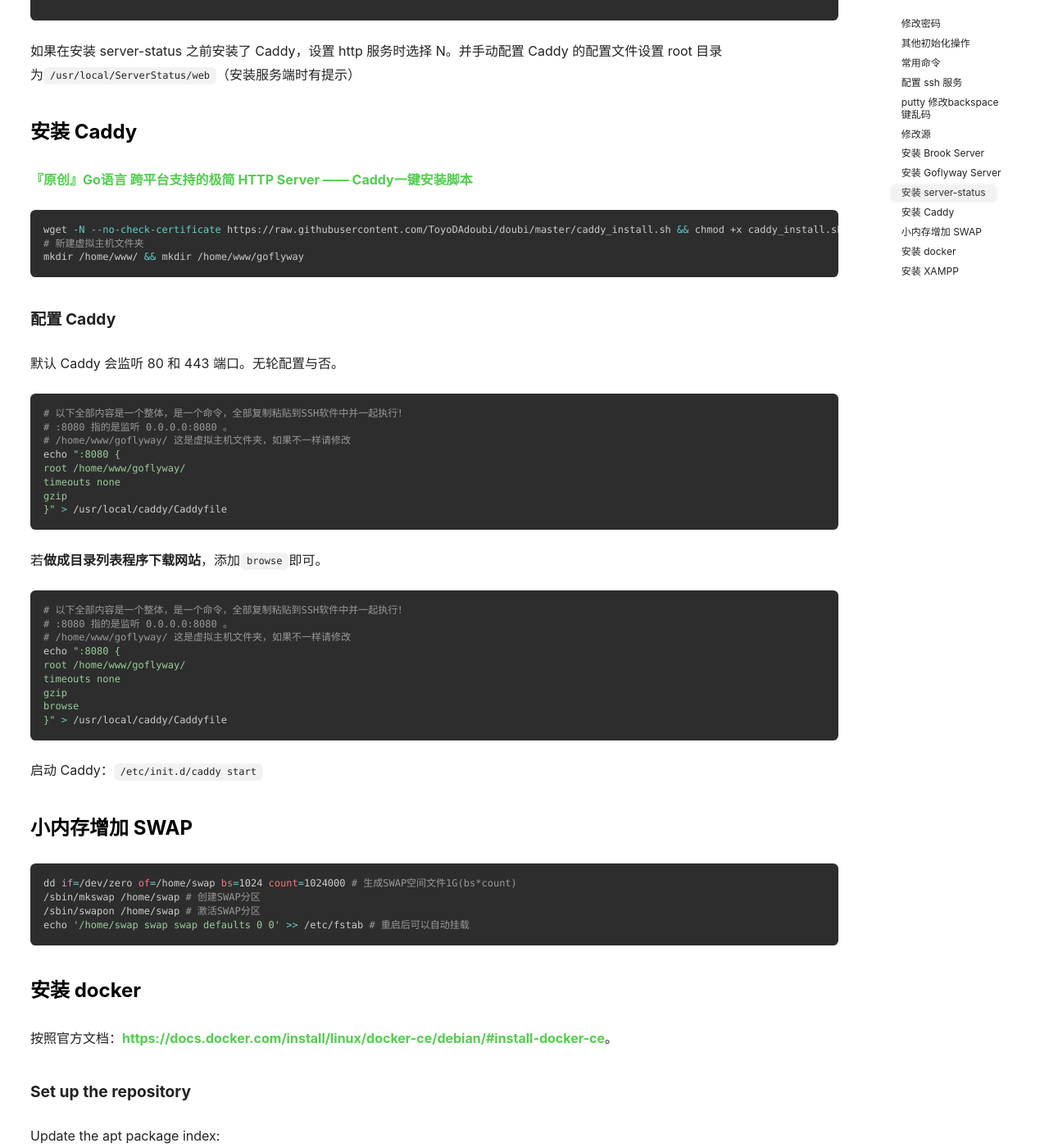
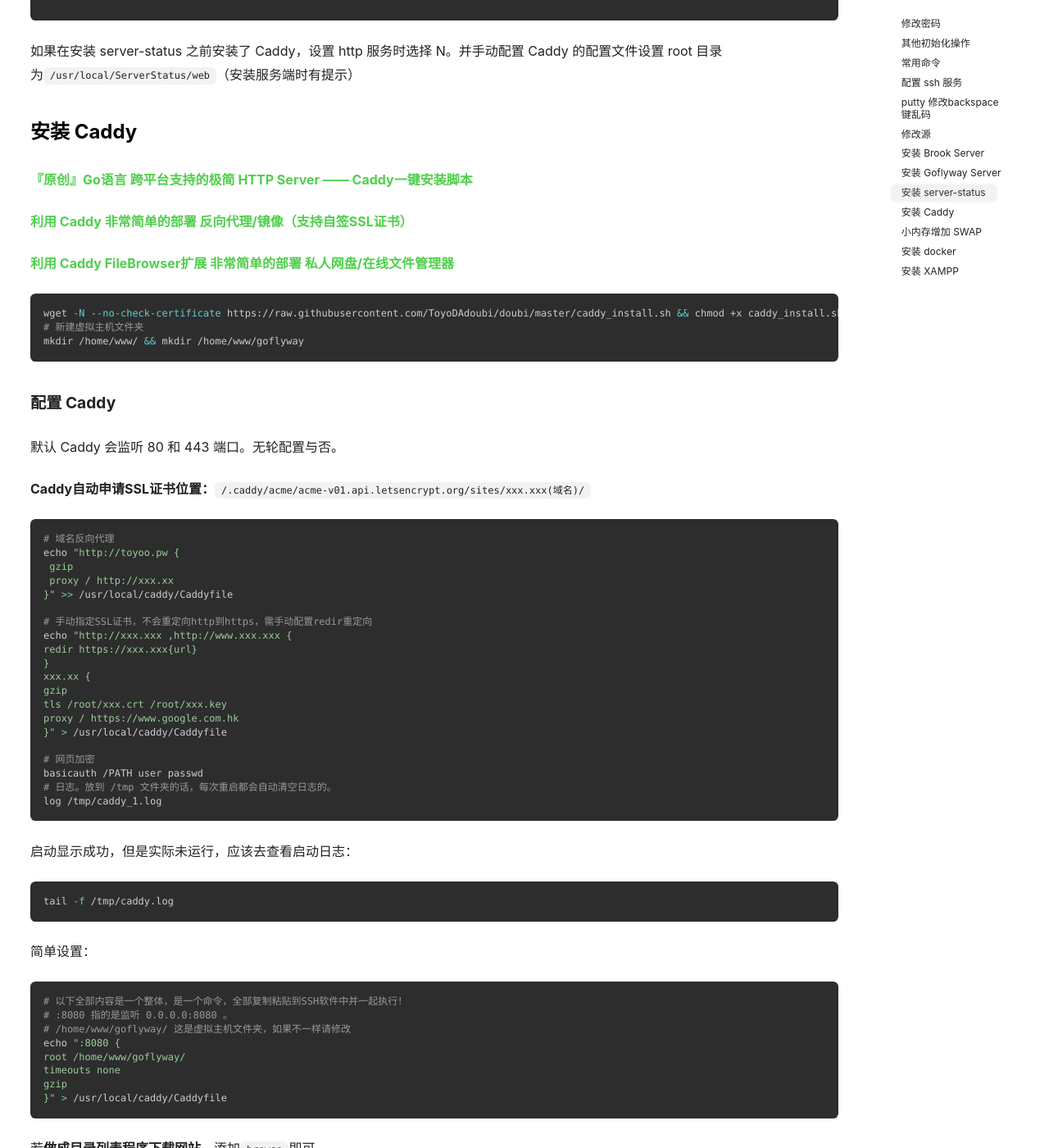
Before and after one commit to thianda91/thianda91.github.io, a Jekyll site: the page built from _posts/2018-09-25-vps-init.md, in a window 1280 px wide and 1400 px high, scrolled down 4127 px. Shown: the whole window at 82% size. Built offline with Jekyll 4.4.1, drawn with Linux system fonts in a browser that asks for light colours; nearby versions of some CDN libraries; comment, search, counter and statistics services are not loaded.

Commit message:
update vps-init.md

````diff
--- a/_posts/2018-09-25-vps-init.md
+++ b/_posts/2018-09-25-vps-init.md
@@ -195,6 +195,10 @@
 
 [『原创』Go语言 跨平台支持的极简 HTTP Server —— Caddy一键安装脚本](https://doub.io/shell-jc1/)
 
+[利用 Caddy 非常简单的部署 反向代理/镜像（支持自签SSL证书）](https://doub.io/jzzy-2/)
+
+[利用 Caddy FileBrowser扩展 非常简单的部署 私人网盘/在线文件管理器](https://doub.io/jzzy-3/)
+
 ```sh
 wget -N --no-check-certificate https://raw.githubusercontent.com/ToyoDAdoubi/doubi/master/caddy_install.sh && chmod +x caddy_install.sh && bash caddy_install.sh install http.filemanager
 # 新建虚拟主机文件夹
@@ -204,6 +208,39 @@
 #### 配置 Caddy
 
 默认 Caddy 会监听 80 和 443 端口。无轮配置与否。
+
+**Caddy自动申请SSL证书位置：**`/.caddy/acme/acme-v01.api.letsencrypt.org/sites/xxx.xxx(域名)/`
+
+```sh
+# 域名反向代理
+echo "http://toyoo.pw {
+ gzip
+ proxy / http://xxx.xx
+}" >> /usr/local/caddy/Caddyfile
+
+# 手动指定SSL证书，不会重定向http到https，需手动配置redir重定向
+echo "http://xxx.xxx ,http://www.xxx.xxx {
+redir https://xxx.xxx{url}
+}
+xxx.xx {
+gzip
+tls /root/xxx.crt /root/xxx.key
+proxy / https://www.google.com.hk
+}" > /usr/local/caddy/Caddyfile
+
+# 网页加密
+basicauth /PATH user passwd
+# 日志。放到 /tmp 文件夹的话，每次重启都会自动清空日志的。
+log /tmp/caddy_1.log
+```
+
+启动显示成功，但是实际未运行，应该去查看启动日志：
+
+```sh
+tail -f /tmp/caddy.log
+```
+
+简单设置：
 
 ```sh
 # 以下全部内容是一个整体，是一个命令，全部复制粘贴到SSH软件中并一起执行！
````
